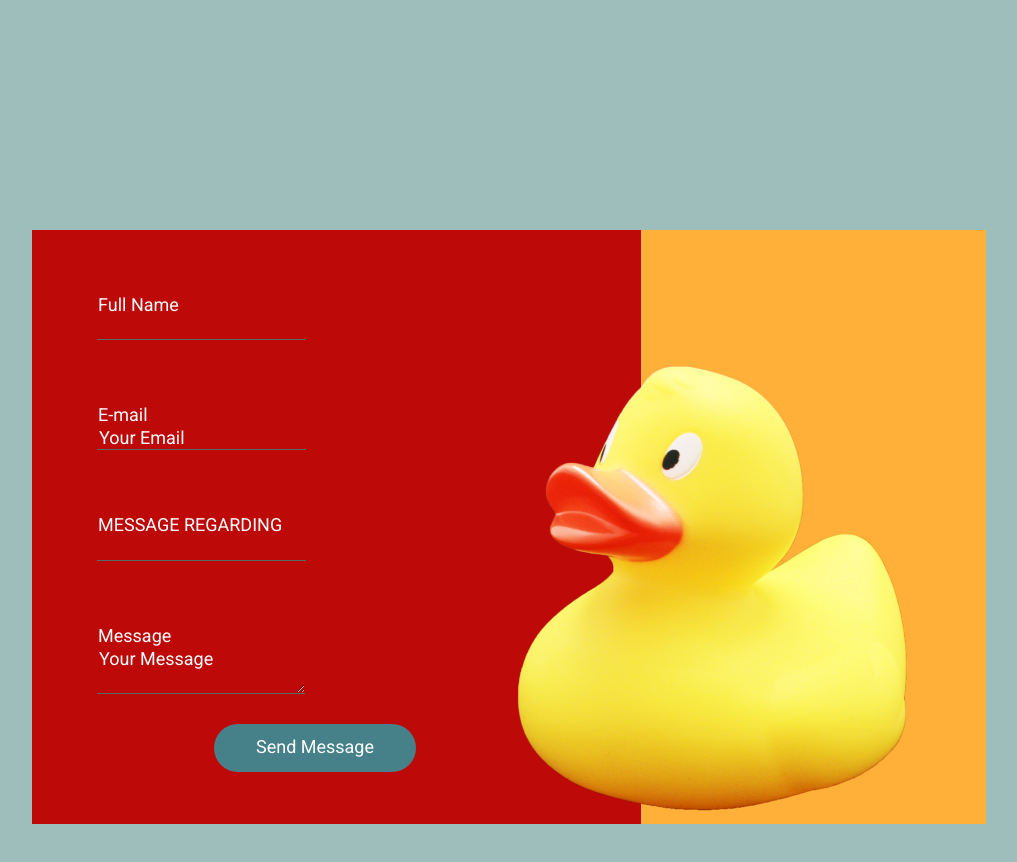
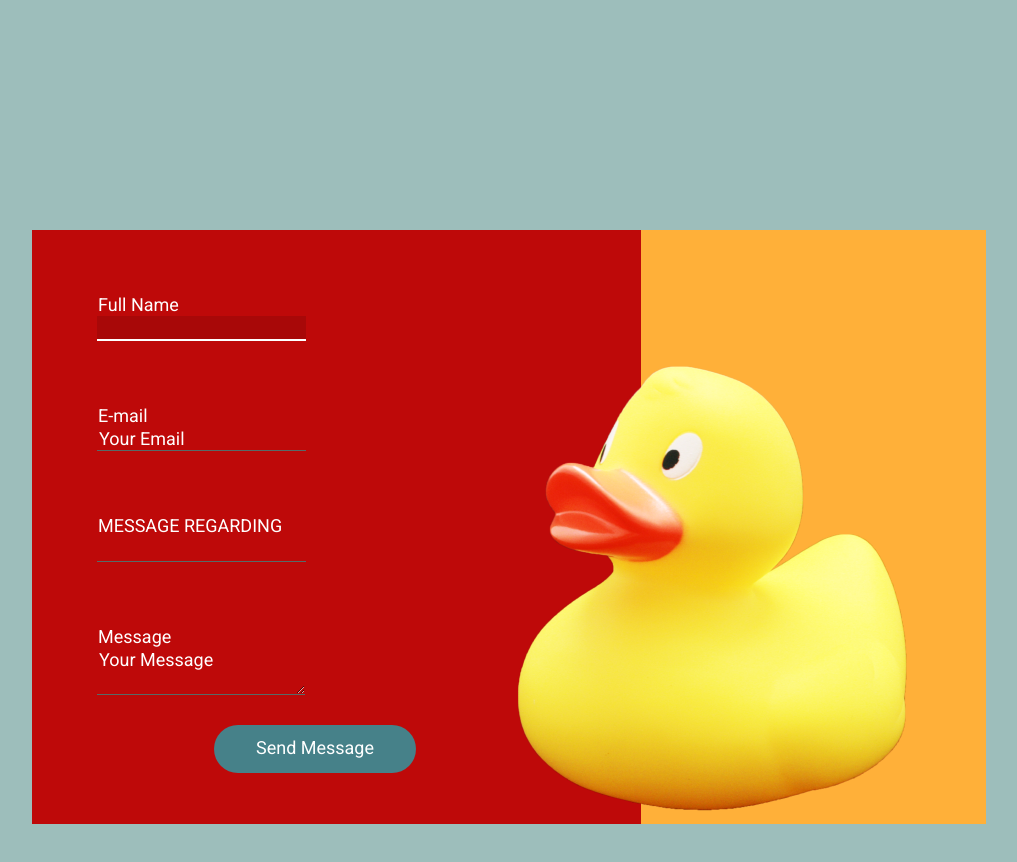
Before and after one commit to mazzlum5/Lektion.7-Forms, a plain HTML site: page index.html in a window 1280 px wide. In both pictures the pointer is over the input "Full Name". Shown: the whole page, without its empty margins (181-1198 px from the left). Drawn offline with Linux system fonts and the light colour scheme; a web font is replaced by a local one.

Commit message:
added hover on the inputs

```diff
--- a/styles/index.css
+++ b/styles/index.css
@@ -59,6 +59,12 @@
     line-height: auto;
 
 }
+.form-container input:hover,
+.form-container textarea:hover {
+    border-bottom: solid 2px white;
+    background-color: #a80808;
+    transition: 0.3s ease-in-out;
+}
 
 .form-container ::placeholder {
     color: white;
```
